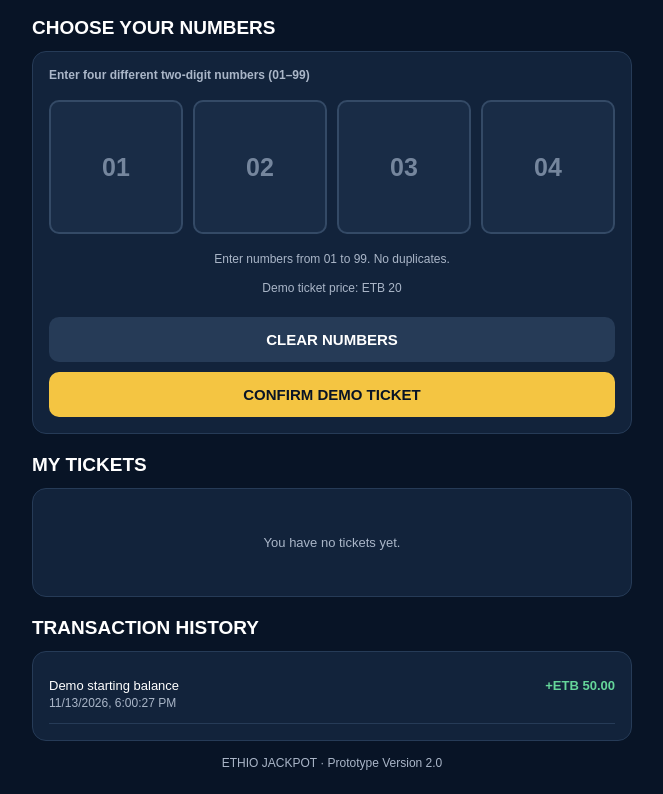
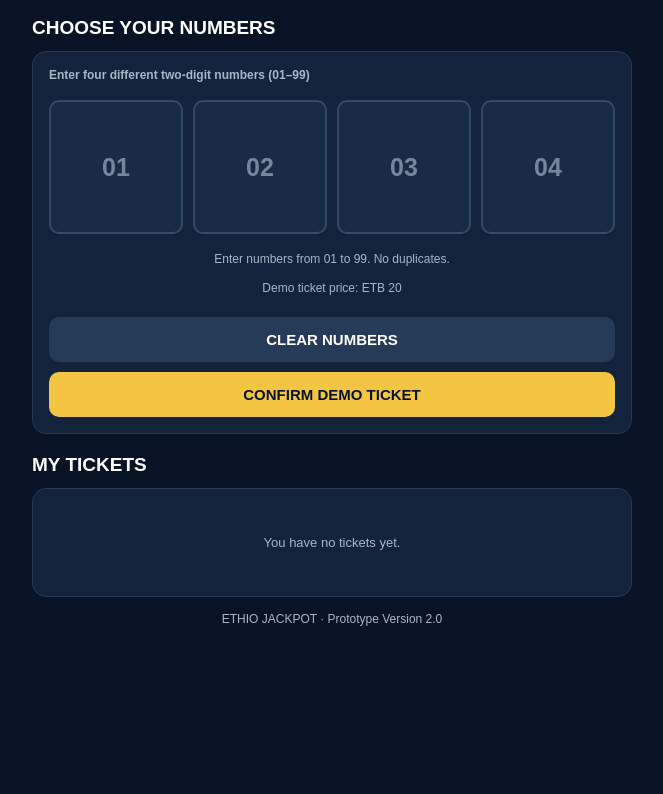
Before and after one commit to maedothailu34-gif/EtJackpot, a plain HTML site: page index.html in a window 1280 px wide. Shown: the part 444-1238 px from the top of the page, without its empty margins (308-971 px from the left). After the commit the page ends 1094 px from the top, so only its background shows below. Drawn offline with Linux system fonts and the light colour scheme.

Commit message:
Update index.html

```diff
--- a/index.html
+++ b/index.html
@@ -17,15 +17,9 @@
       padding: 12px;
     }
 
-    .app {
-      max-width: 600px;
-      margin: auto;
-    }
+    .app { max-width: 600px; margin: auto; }
 
-    header {
-      text-align: center;
-      padding: 20px 0;
-    }
+    header { text-align: center; padding: 20px 0; }
 
     .logo {
       color: #f4c542;
@@ -34,10 +28,7 @@
       letter-spacing: 2px;
     }
 
-    .subtitle {
-      color: #aab6c8;
-      margin-top: 8px;
-    }
+    .subtitle { color: #aab6c8; margin-top: 8px; }
 
     .demo {
       background: #493a12;
@@ -107,13 +98,8 @@
       outline: none;
     }
 
-    .number-input:focus {
-      border-color: #f4c542;
-    }
-
-    .number-input::placeholder {
-      color: #75869d;
-    }
+    .number-input:focus { border-color: #f4c542; }
+    .number-input::placeholder { color: #75869d; }
 
     .button {
       width: 100%;
@@ -128,10 +114,7 @@
       margin-top: 10px;
     }
 
-    .secondary {
-      background: #263b57;
-      color: white;
-    }
+    .secondary { background: #263b57; color: white; }
 
     .notice {
       color: #aab6c8;
@@ -162,26 +145,12 @@
       line-height: 1.7;
     }
 
-    .transaction {
-      display: flex;
-      justify-content: space-between;
-      gap: 10px;
-      border-bottom: 1px solid #263b57;
-      padding: 10px 0;
-      font-size: 13px;
-    }
-
-    .credit { color: #65d69a; }
-    .debit { color: #ff8c8c; }
-
     .empty {
       color: #aab6c8;
       text-align: center;
       font-size: 13px;
       padding: 15px 0;
     }
-
-    /* Confirmation window */
 
     .modal-overlay {
       display: none;
@@ -194,9 +163,7 @@
       padding: 20px;
     }
 
-    .modal-overlay.show {
-      display: flex;
-    }
+    .modal-overlay.show { display: flex; }
 
     .modal {
       width: 100%;
@@ -220,7 +187,7 @@
       margin-bottom: 18px;
     }
 
-    .ticket-numbers {
+    .modal .ticket-numbers {
       color: #f4c542;
       font-size: 25px;
       font-weight: bold;
@@ -245,9 +212,7 @@
       <div class="subtitle">Your Numbers. Your Chance.</div>
     </header>
 
-    <div class="demo">
-      DEMO VERSION — NO REAL MONEY
-    </div>
+    <div class="demo">DEMO VERSION — NO REAL MONEY</div>
 
     <div class="jackpots">
       <div class="card">
@@ -275,98 +240,47 @@
       <h3>Enter four different two-digit numbers (01–99)</h3>
 
       <div class="numbers-inputs">
-        <input class="number-input" type="text"
-          inputmode="numeric" maxlength="2" placeholder="01"
-          aria-label="First number">
-
-        <input class="number-input" type="text"
-          inputmode="numeric" maxlength="2" placeholder="02"
-          aria-label="Second number">
-
-        <input class="number-input" type="text"
-          inputmode="numeric" maxlength="2" placeholder="03"
-          aria-label="Third number">
-
-        <input class="number-input" type="text"
-          inputmode="numeric" maxlength="2" placeholder="04"
-          aria-label="Fourth number">
+        <input class="number-input" type="text" inputmode="numeric" maxlength="2" placeholder="01" aria-label="First number">
+        <input class="number-input" type="text" inputmode="numeric" maxlength="2" placeholder="02" aria-label="Second number">
+        <input class="number-input" type="text" inputmode="numeric" maxlength="2" placeholder="03" aria-label="Third number">
+        <input class="number-input" type="text" inputmode="numeric" maxlength="2" placeholder="04" aria-label="Fourth number">
       </div>
 
       <p class="notice">Enter numbers from 01 to 99. No duplicates.</p>
       <p class="notice">Demo ticket price: ETB 20</p>
 
-      <button class="button secondary" onclick="clearInputs()">
-        CLEAR NUMBERS
-      </button>
-
-      <button class="button" onclick="confirmTicket()">
-        CONFIRM DEMO TICKET
-      </button>
+      <button class="button secondary" onclick="clearInputs()">CLEAR NUMBERS</button>
+      <button class="button" onclick="confirmTicket()">CONFIRM DEMO TICKET</button>
     </div>
 
     <h2 class="section-title">MY TICKETS</h2>
 
     <div class="card">
-      <div id="ticketsList" class="empty">
-        You have no tickets yet.
-      </div>
+      <div id="ticketsList" class="empty">You have no tickets yet.</div>
     </div>
 
-    <h2 class="section-title">TRANSACTION HISTORY</h2>
-
-    <div class="card">
-      <div id="transactionsList"></div>
-    </div>
-
-    <p class="notice">
-      ETHIO JACKPOT · Prototype Version 2.0
-    </p>
-
+    <p class="notice">ETHIO JACKPOT · Prototype Version 2.0</p>
   </main>
-
-  <!-- Confirmation window -->
 
   <div class="modal-overlay" id="ticketModal">
     <div class="modal">
 
       <div id="confirmationContent">
         <h2>CONFIRM YOUR TICKET</h2>
-
-        <p class="modal-text">
-          Please check your selected numbers.
-        </p>
-
+        <p class="modal-text">Please check your selected numbers.</p>
         <div class="ticket-numbers" id="modalNumbers"></div>
-
         <p>Ticket Price: <strong>ETB 20</strong></p>
-
-        <p class="notice">
-          DEMO ONLY — No real payment will be made.
-        </p>
-
-        <button class="button" onclick="completeTicket()">
-          CONFIRM TICKET
-        </button>
-
-        <button class="button secondary" onclick="closeModal()">
-          CANCEL
-        </button>
+        <p class="notice">DEMO ONLY — No real payment will be made.</p>
+        <button class="button" onclick="completeTicket()">CONFIRM TICKET</button>
+        <button class="button secondary" onclick="closeModal()">CANCEL</button>
       </div>
 
       <div id="successContent" class="hidden">
         <h2>TICKET CONFIRMED!</h2>
-
-        <p class="modal-text">
-          Your demo ticket has been saved.
-        </p>
-
+        <p class="modal-text">Your demo ticket has been saved.</p>
         <div class="ticket-numbers" id="successNumbers"></div>
-
         <p class="notice">No real payment has been made.</p>
-
-        <button class="button" onclick="finishAndClose()">
-          DONE
-        </button>
+        <button class="button" onclick="finishAndClose()">DONE</button>
       </div>
 
     </div>
@@ -383,23 +297,7 @@
       localStorage.setItem("ej_wallet", wallet);
     }
 
-    let tickets = JSON.parse(
-      localStorage.getItem("ej_tickets") || "[]"
-    );
-
-    let transactions = JSON.parse(
-      localStorage.getItem("ej_transactions") || "[]"
-    );
-
-    if (transactions.length === 0) {
-      transactions.push({
-        description: "Demo starting balance",
-        amount: 50,
-        date: new Date().toLocaleString()
-      });
-      saveData();
-    }
-
+    let tickets = JSON.parse(localStorage.getItem("ej_tickets") || "[]");
     let pendingNumbers = [];
 
     const numberInputs = document.querySelectorAll(".number-input");
@@ -417,7 +315,6 @@
     function saveData() {
       localStorage.setItem("ej_wallet", wallet);
       localStorage.setItem("ej_tickets", JSON.stringify(tickets));
-      localStorage.setItem("ej_transactions", JSON.stringify(transactions));
     }
 
     function renderWallet() {
@@ -441,22 +338,6 @@
             Price: ETB 20<br>
             Date: ${ticket.date}
           </div>
-        </div>
-      `).join("");
-    }
-
-    function renderTransactions() {
-      const list = document.getElementById("transactionsList");
-
-      list.innerHTML = transactions.slice().reverse().map(item => `
-        <div class="transaction">
-          <div>
-            ${item.description}<br>
-            <span class="ticket-info">${item.date}</span>
-          </div>
-          <strong class="${item.amount >= 0 ? "credit" : "debit"}">
-            ${item.amount >= 0 ? "+" : "-"}ETB ${Math.abs(item.amount).toFixed(2)}
-          </strong>
         </div>
       `).join("");
     }
@@ -491,20 +372,16 @@
 
     function confirmTicket() {
       const numbers = getEnteredNumbers();
-
       if (!numbers) return;
 
       if (wallet < PRICE) {
-        alert("Insufficient wallet balance. Your balance is ETB " +
-          wallet.toFixed(2));
+        alert("Insufficient wallet balance. Your balance is ETB " + wallet.toFixed(2));
         return;
       }
 
       pendingNumbers = numbers;
 
-      document.getElementById("modalNumbers").textContent =
-        numbers.join(" – ");
-
+      document.getElementById("modalNumbers").textContent = numbers.join(" – ");
       document.getElementById("confirmationContent").classList.remove("hidden");
       document.getElementById("successContent").classList.add("hidden");
       document.getElementById("ticketModal").classList.add("show");
@@ -526,17 +403,9 @@
       };
 
       tickets.push(ticket);
-
-      transactions.push({
-        description: "Ticket purchase " + ticket.reference,
-        amount: -PRICE,
-        date: ticket.date
-      });
-
       saveData();
       renderWallet();
       renderTickets();
-      renderTransactions();
 
       document.getElementById("successNumbers").textContent =
         pendingNumbers.join(" – ");
@@ -557,7 +426,6 @@
 
     renderWallet();
     renderTickets();
-    renderTransactions();
   </script>
 </body>
 </html>
```
